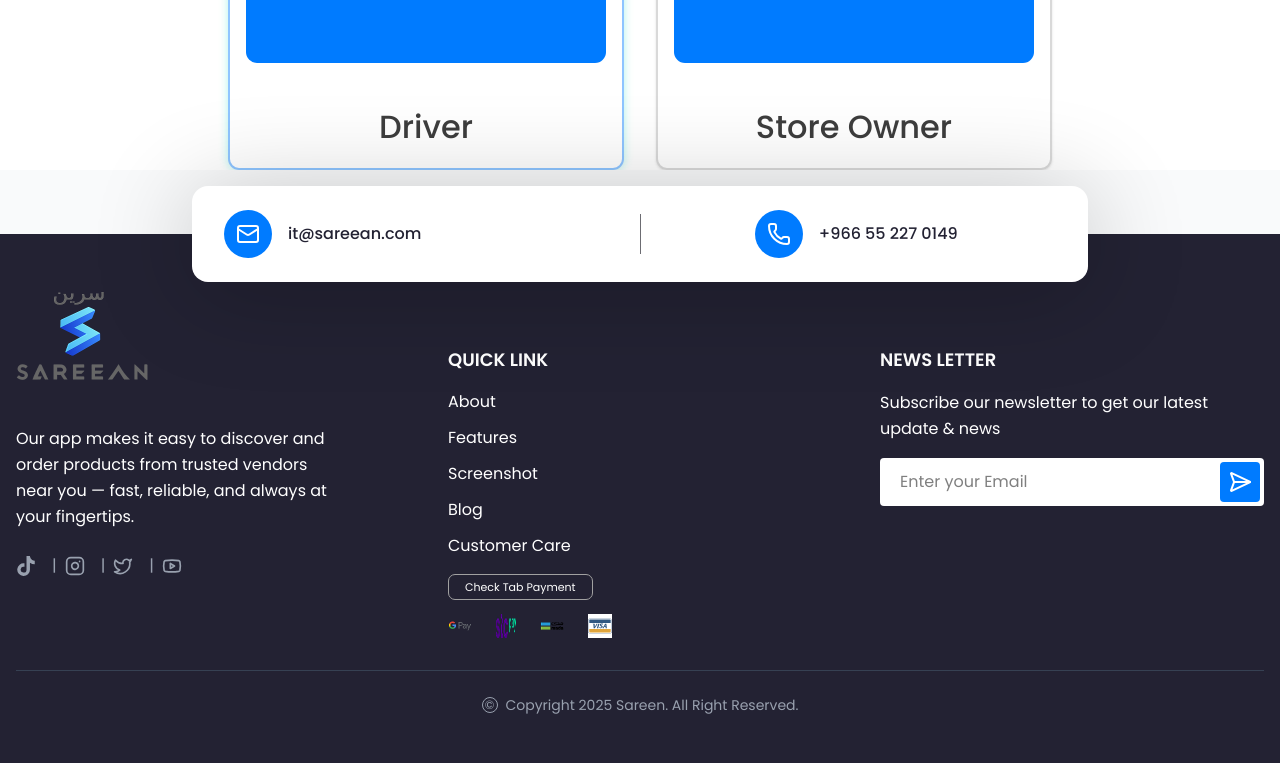
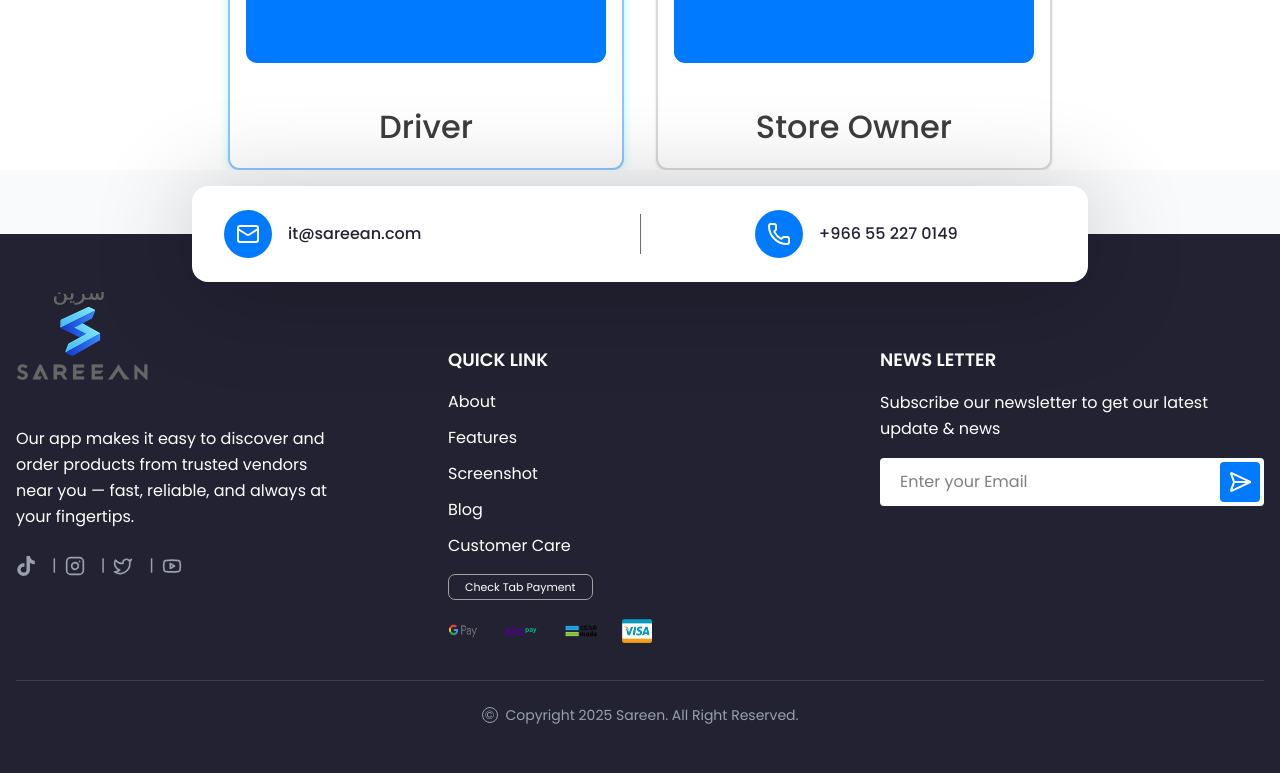
Before and after one commit to has673/sareen, a Next.js app: page /Role in a window 1280 px wide. Shown: the part 1197-1970 px from the top of the page. Built offline with nearby package versions, Linux system fonts and the light colour scheme.

Commit message:
new payment logos

```diff
--- a/Components/Footer.js
+++ b/Components/Footer.js
@@ -124,10 +124,10 @@ const Footer = () => {
                 {t.footer.paymentText}
               </span>
               <div className={`flex gap-x-6 mt-4 `}>
-                <Image src="/gpay.png" alt="gpay" width={24} height={24} />
-                <Image src="/stc.png" alt="stc" width={20} height={20} />
-                <Image src="/mada.png" alt="mada" width={24} height={24} />
-                <Image src="/visa.svg" alt="visa" width={24} height={24} />
+                <Image src="/gpay.png" alt="gpay" width={30} height={30} />
+                <Image src="/stc.svg" alt="stc" width={38} height={38} />
+                <Image src="/mada.png" alt="mada" width={34} height={34} />
+                <Image src="/visa.png" alt="visa" width={30} height={30} />
               </div>
             </div>
 
--- a/src/app/locale/ar.js
+++ b/src/app/locale/ar.js
@@ -85,7 +85,7 @@ const ar = {
         desc: "تتبع تقدم رحلتك في الوقت الفعلي.",
       },
       {
-        title: "مدفوعات آمنة",
+        title: "نظام مدفوعات آمن وموثوق لجميع المعاملات",
         desc: "خيارات دفع آمنة وسلسة.",
       },
       {
@@ -93,7 +93,7 @@ const ar = {
         desc: "يتم إشعار أقرب سائق متاح وتعيينه فورًا لبدء عملية التوصيل.",
       },
       {
-        title: "مزامنة الطلبات مع سلة",
+        title: "إدارة ومزامنة الطلبات تلقائيًا مع منصة سلة",
         desc: "زيد والعديد من المنصات الأخرى قريبًا.",
       },
     ],
```
Also changed, not shown: public/visa.png.
